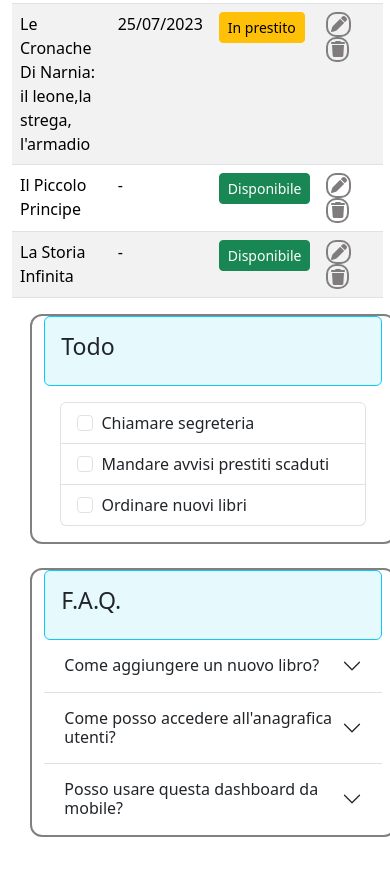
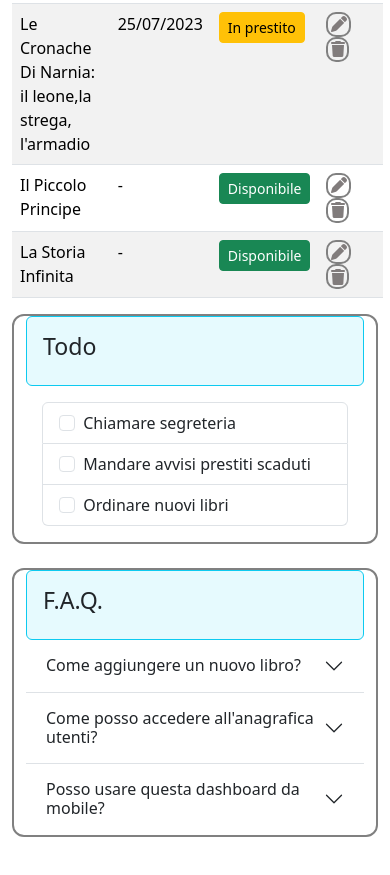
Before and after one commit to michelangelomancini4/html-css-bootstrap-dashboard, a plain HTML site: page index.html in a window 390 px wide. Shown: the part 894-1769 px from the top of the page. Drawn offline with nearby package versions, Linux system fonts and the light colour scheme.

Commit message:
fixing responsive

```diff
--- a/css/style.css
+++ b/css/style.css
@@ -23,8 +23,8 @@ i {
     display: none;
 
 }
-@media screen and (min-width:810px) {
-    .disappear {
-        display: block;
+@media screen and (max-width:991.98px) {
+    .riquadro-info {
+        margin : 0 auto;
     }
 }
```
